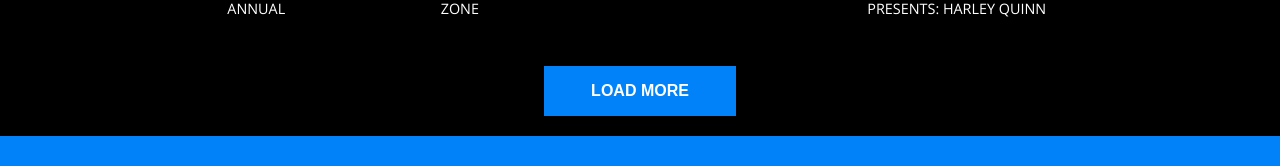
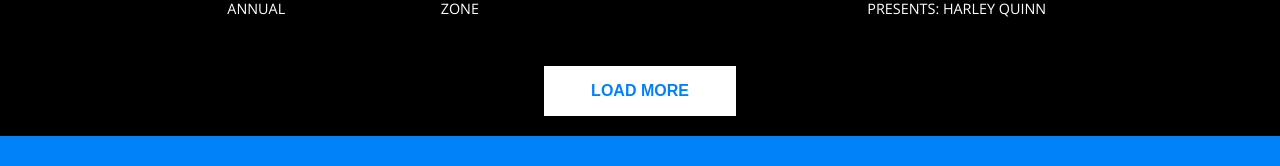
Before and after one commit to TheKaiser8/vite-comics, a Vue app: page / in a window 1280 px wide. In both pictures the pointer is over the button "LOAD MORE". Shown: the part 1086-1252 px from the top of the page. Built offline with nearby package versions, Linux system fonts and the light colour scheme.

Commit message:
Add effect on hover btn-secondary in MainContent

```diff
--- a/src/components/main/MainContent.vue
+++ b/src/components/main/MainContent.vue
@@ -151,6 +151,12 @@ export default {
             padding: 1rem;
             width: 15%;
             font-weight: bold;
+            transition: all 0.3s;
+
+            &:hover {
+                background-color: var(--first-text-color);
+                color: var(--primary-color);
+            }
         }
     }
 }
```
